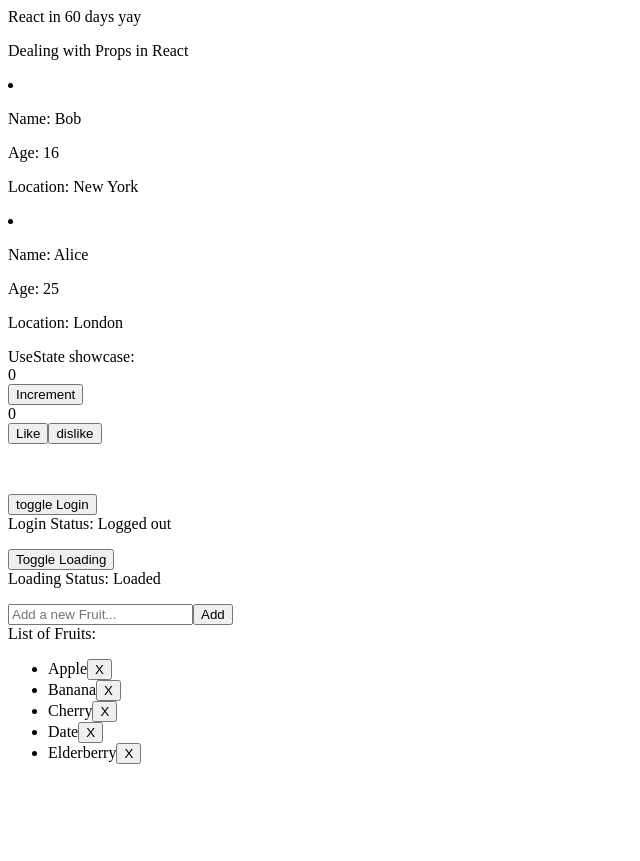
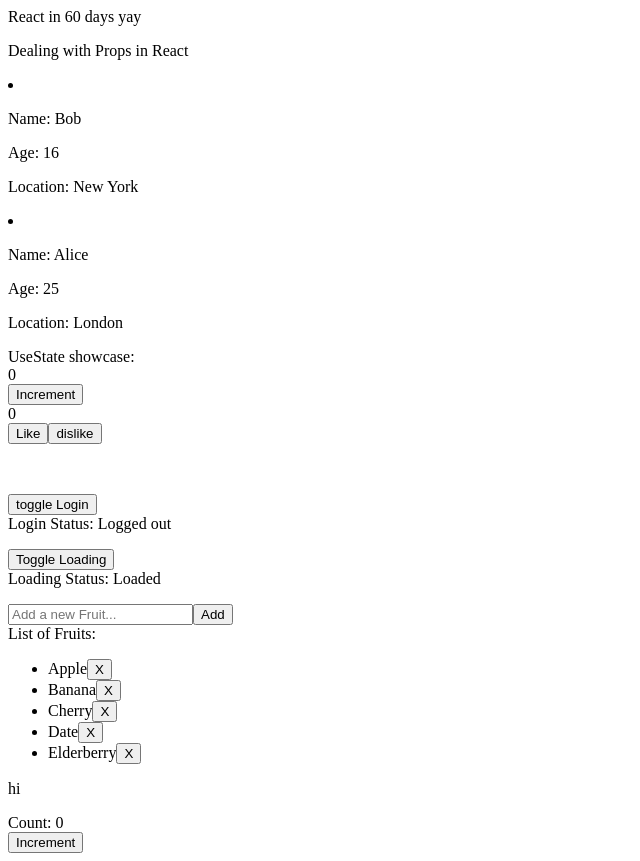
Before and after one commit to LeventCako/React-Tutorial-self-Learning, a React (Vite) app: page / in a window 1280 px wide. Shown: the whole page, without its empty margins (0-640 px from the left). Before the commit the page ends 800 px from the top, so only its background shows below. Built offline with nearby package versions, Linux system fonts and the light colour scheme.

Commit message:
added new Training via useEffect

```diff
--- a/src/main.jsx
+++ b/src/main.jsx
@@ -5,6 +5,7 @@ import App from './App.jsx'
 import UserCard from './props.jsx'
 import Zähler from './useState.jsx'
 import MapReact from './mapReact.jsx'
+import TrainingUseEffect from './useEffect.jsx'
 createRoot(document.getElementById('root')).render(
   <StrictMode>
     <App />
@@ -15,5 +16,6 @@ createRoot(document.getElementById('root')).render(
     </div>
     <Zähler></Zähler>
     <MapReact />
+    <TrainingUseEffect />
   </StrictMode>
 )
--- /dev/null
+++ b/src/useEffect.jsx
@@ -0,0 +1,32 @@
+import React, { useEffect, useState } from "react";
+
+
+function TrainingUseEffect() {
+
+    const [count, setCount] = useState(0);
+
+
+
+    useEffect(() => {
+        console.log("Component  updated");
+    }, [count]); // Empty dependency array means
+    // this runs once after the initial render
+
+
+   const incrementBtn = () => {
+        setCount(c => c + 1);
+    }
+    return (
+        <>
+            <div><p>hi</p></div>
+            <div>Count: {count}</div>
+            <button onClick={incrementBtn}>Increment</button>
+
+        </>
+    )
+
+}
+
+
+
+export default TrainingUseEffect;
```
